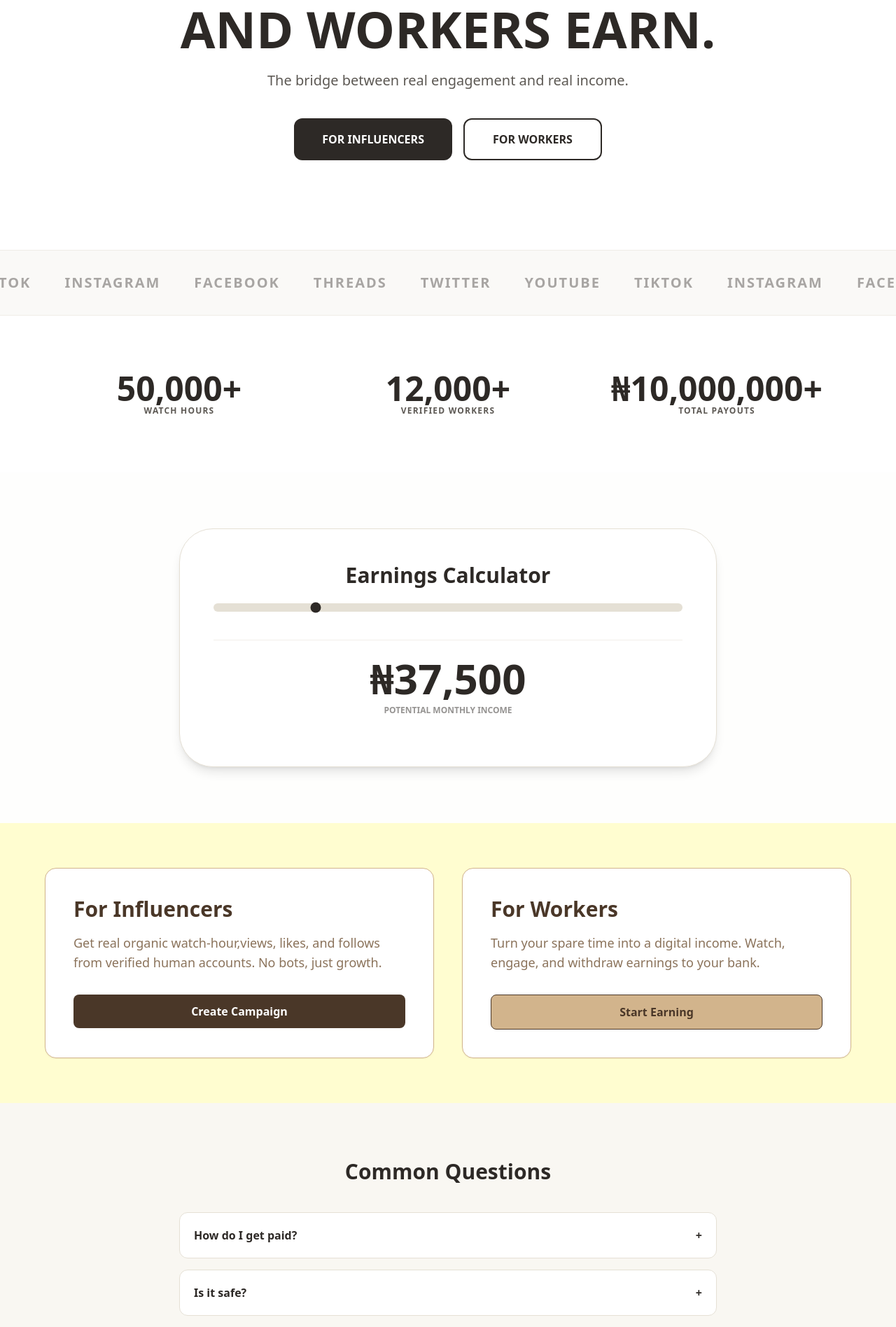
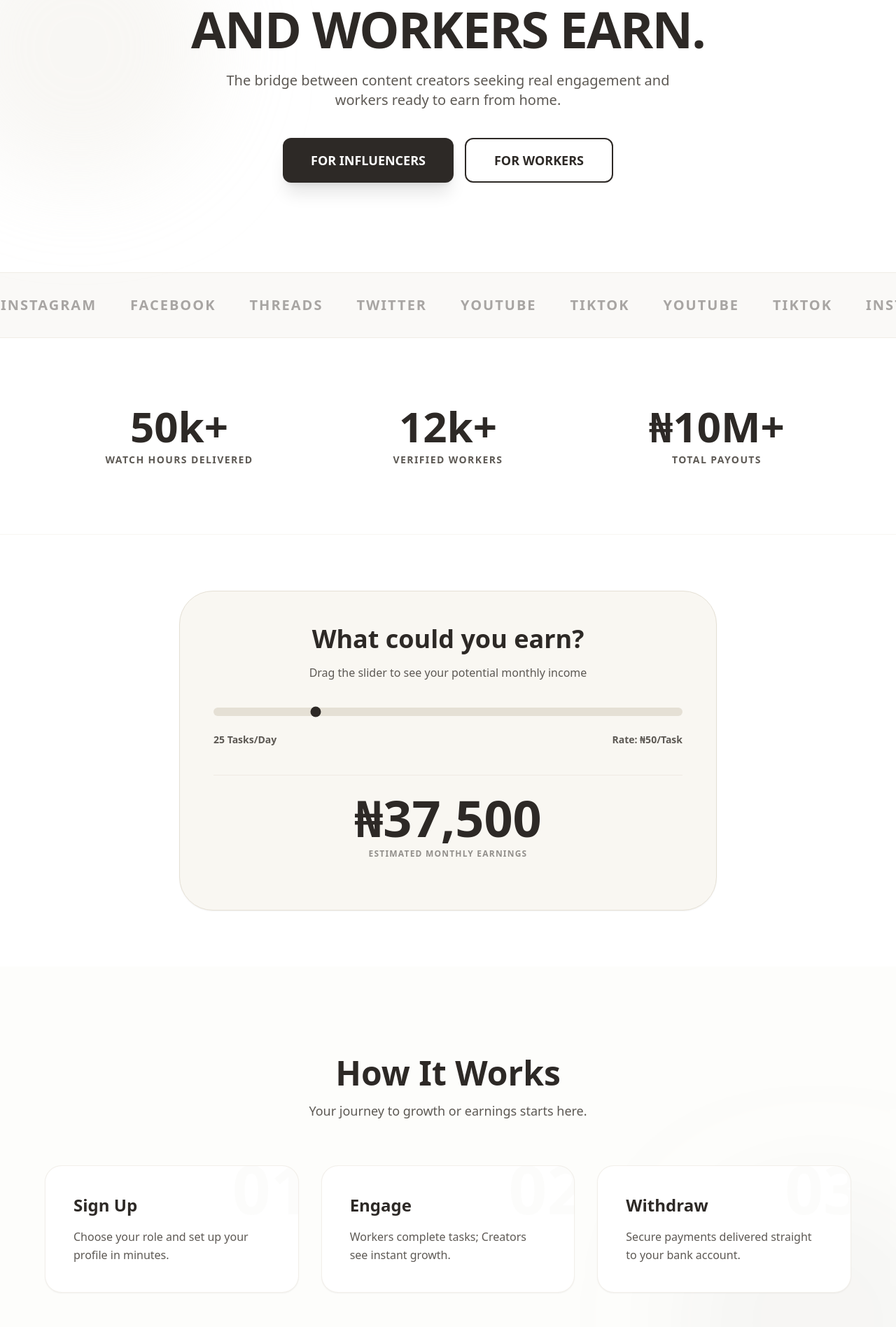
Before and after one commit to mojuba11/Tarmarket-pro, a React (Vite) app in the folder client/: page / in a window 1280 px wide. Shown: the part 284-2180 px from the top of the page at 70% size. Built offline with nearby package versions, Linux system fonts and the light colour scheme.

Commit message:
Refactor Home component and add FAQ section
Removed unused CountUp component and dynamic favicon logic. Updated the Home component structure and added FAQ section with toggle functionality.

```diff
--- a/client/src/pages/Home.jsx
+++ b/client/src/pages/Home.jsx
@@ -1,42 +1,5 @@
-import React, { useState, useEffect, useRef } from 'react';
+import React, { useState, useEffect } from 'react';
 import FeatureCards from '../components/FeatureCards';
-
-// --- CountUp Component (Safe Intersection Observer) ---
-const CountUp = ({ end, suffix = "" }) => {
-  const [count, setCount] = useState(0);
-  const [isVisible, setIsVisible] = useState(false);
-  const elementRef = useRef(null);
-
-  useEffect(() => {
-    const observer = new IntersectionObserver(
-      ([entry]) => { if (entry.isIntersecting) setIsVisible(true); },
-      { threshold: 0.1 }
-    );
-    if (elementRef.current) observer.observe(elementRef.current);
-    return () => observer.disconnect();
-  }, []);
-
-  useEffect(() => {
-    if (!isVisible) return;
-    let start = 0;
-    const finalValue = parseInt(end);
-    const duration = 2000;
-    const increment = finalValue / (duration / 16);
-
-    const timer = setInterval(() => {
-      start += increment;
-      if (start >= finalValue) {
-        setCount(finalValue);
-        clearInterval(timer);
-      } else {
-        setCount(Math.floor(start));
-      }
-    }, 16);
-    return () => clearInterval(timer);
-  }, [isVisible, end]);
-
-  return <span ref={elementRef}>{count.toLocaleString()}{suffix}</span>;
-};
 
 const Home = () => {
   const [activeFaq, setActiveFaq] = useState(null);
@@ -44,71 +7,42 @@ const Home = () => {
   const [showToast, setShowToast] = useState(false);
   const [currentToast, setCurrentToast] = useState({ name: "Ade", amount: "2,500" });
 
-  // --- Dynamic Favicon ---
-  const updateFavicon = (hasAlert) => {
-    const favicon = document.querySelector('link[rel="icon"]');
-    if (!favicon) return;
-    const canvas = document.createElement('canvas');
-    canvas.width = 32; canvas.height = 32;
-    const ctx = canvas.getContext('2d');
-    const img = new Image();
-    img.src = favicon.href;
-    img.crossOrigin = "anonymous";
-    img.onload = () => {
-      ctx.drawImage(img, 0, 0, 32, 32);
-      if (hasAlert) {
-        ctx.beginPath();
-        ctx.arc(24, 8, 7, 0, 2 * Math.PI);
-        ctx.fillStyle = '#ef4444';
-        ctx.fill();
-        ctx.strokeStyle = 'white';
-        ctx.lineWidth = 2;
-        ctx.stroke();
-      }
-      favicon.href = canvas.toDataURL('image/png');
-    };
+  const toggleFaq = (index) => {
+    setActiveFaq(activeFaq === index ? null : index);
   };
 
-  // --- Safe Audio Context (Triggers only on change) ---
-  const playClickSound = () => {
-    try {
-      const AudioCtx = window.AudioContext || window.webkitAudioContext;
-      if (!AudioCtx) return;
-      const audioCtx = new AudioCtx();
-      const oscillator = audioCtx.createOscillator();
-      const gainNode = audioCtx.createGain();
-
-      oscillator.type = 'sine';
-      oscillator.frequency.setValueAtTime(150, audioCtx.currentTime);
-      oscillator.frequency.exponentialRampToValueAtTime(40, audioCtx.currentTime + 0.1);
-
-      gainNode.gain.setValueAtTime(0.05, audioCtx.currentTime);
-      gainNode.gain.exponentialRampToValueAtTime(0.01, audioCtx.currentTime + 0.1);
-
-      oscillator.connect(gainNode);
-      gainNode.connect(audioCtx.destination);
-      oscillator.start();
-      oscillator.stop(audioCtx.currentTime + 0.1);
-    } catch (e) { console.log("Audio blocked"); }
-  };
-
+  // Logic for the Live Payout Toast
   useEffect(() => {
-    const names = ["Uche", "Amina", "Chidi", "Blessing", "Tunde", "Fatima"];
+    const names = ["Uche", "Amina", "Chidi", "Blessing", "Tunde", "Fatima", "Okon", "Yinka"];
     const interval = setInterval(() => {
       const randomName = names[Math.floor(Math.random() * names.length)];
       const randomAmount = (Math.floor(Math.random() * 15) + 5) * 500;
       setCurrentToast({ name: randomName, amount: randomAmount.toLocaleString() });
       setShowToast(true);
-      updateFavicon(true);
-      setTimeout(() => { setShowToast(false); updateFavicon(false); }, 4000);
+      setTimeout(() => setShowToast(false), 4000);
     }, 8000);
     return () => clearInterval(interval);
   }, []);
 
+  const faqData = [
+    {
+      question: "How do I get paid as a worker?",
+      answer: "Once you complete a task and it's verified by our system, funds are added to your Tarmarket wallet. You can withdraw directly to your bank account once you hit the minimum threshold of ₦2,000."
+    },
+    {
+      question: "Is this safe for my social media accounts?",
+      answer: "Yes. We prioritize organic growth. Our workers are real people engaging naturally, which keeps your accounts safe and compliant with platform guidelines."
+    },
+    {
+      question: "Can I be both a Creator and a Worker?",
+      answer: "Absolutely! You can use your earnings from completing tasks to fund your own content amplification campaigns."
+    }
+  ];
+
   return (
     <div className="bg-tarmarket-cream min-h-screen font-sans flex flex-col text-tarmarket-umber overflow-x-hidden relative">
 
-      {/* PAYOUT TOAST */}
+      {/* 1. LIVE PAYOUT TOAST (Floating UI) */}
       <div className={`fixed bottom-6 left-6 z-[100] bg-white p-4 rounded-2xl shadow-2xl border-l-4 border-tarmarket-umber transition-all duration-500 transform ${showToast ? 'translate-y-0 opacity-100' : 'translate-y-20 opacity-0'}`}>
         <div className="flex items-center gap-3">
           <div className="w-2 h-2 bg-green-500 rounded-full animate-pulse"></div>
@@ -118,88 +52,171 @@ const Home = () => {
         </div>
       </div>
 
-      <div className="max-w-[1440px] mx-auto w-full bg-white shadow-xl relative">
-        {/* NAV */}
+      {/* 2. THE BOXED WRAPPER (Desktop Constraint) */}
+      <div className="max-w-[1440px] mx-auto w-full bg-white shadow-xl md:shadow-2xl relative">
+
+        {/* DECORATIVE BLOBS */}
+        <div className="absolute top-40 -left-20 w-96 h-96 bg-tarmarket-tan rounded-full mix-blend-multiply filter blur-3xl opacity-20 animate-pulse"></div>
+        <div className="absolute top-1/2 -right-20 w-96 h-96 bg-tarmarket-umber rounded-full mix-blend-multiply filter blur-3xl opacity-5"></div>
+
+        {/* NAVIGATION */}
         <nav className="p-4 md:p-6 flex justify-between items-center border-b border-tarmarket-tan sticky top-0 bg-white/90 backdrop-blur-md z-50">
           <h1 className="text-xl md:text-2xl font-black tracking-tighter">TARMARKET</h1>
-          <button className="px-6 py-2 rounded-full bg-tarmarket-umber text-white font-bold hover:scale-105 active:scale-95 transition-all">Login</button>
+          <button className="text-sm md:text-base font-bold px-6 py-2 rounded-full bg-tarmarket-umber text-white hover:scale-105 active:scale-95 transition-all">
+            Login
+          </button>
         </nav>
 
-        {/* HERO */}
-        <section className="py-20 md:py-32 px-6 text-center max-w-5xl mx-auto">
-          <h2 className="text-5xl md:text-7xl font-black mb-6 leading-tight">WHERE CREATORS AMPLIFY AND WORKERS EARN.</h2>
-          <p className="text-tarmarket-clay text-lg md:text-xl mb-10 max-w-2xl mx-auto">The bridge between real engagement and real income.</p>
+        <main className="flex-grow relative z-10">
+
+          {/* HERO SECTION */}
+          <section className="py-16 md:py-32 px-6 text-center max-w-5xl mx-auto">
+            <h2 className="text-5xl md:text-7xl font-black mb-6 leading-[1.05] tracking-tight">
+              WHERE CREATORS AMPLIFY <br className="hidden md:block" /> AND WORKERS EARN.
+            </h2>
+            <p className="text-tarmarket-clay text-lg md:text-xl mb-10 max-w-2xl mx-auto font-medium">
+              The bridge between content creators seeking real engagement and workers ready to earn from home.
+            </p>
+
             <div className="flex flex-col md:flex-row justify-center gap-4">
-            <button className="bg-tarmarket-umber text-white px-10 py-4 rounded-xl font-bold">FOR INFLUENCERS</button>
-            <button className="bg-white text-tarmarket-umber px-10 py-4 rounded-xl border-2 border-tarmarket-umber font-bold">FOR WORKERS</button>
+              <button className="bg-tarmarket-umber text-white px-10 py-4 rounded-xl shadow-xl hover:-translate-y-1 hover:shadow-2xl active:scale-95 transition-all font-bold text-lg">
+                FOR INFLUENCERS
+              </button>
+              <button className="bg-white text-tarmarket-umber px-10 py-4 rounded-xl border-2 border-tarmarket-umber hover:bg-tarmarket-tan hover:-translate-y-1 transition-all font-bold text-lg">
+                FOR WORKERS
+              </button>
             </div>
           </section>
 
-        {/* MARQUEE */}
+          {/* INFINITE MARQUEE BAR */}
           <div className="bg-tarmarket-tan/20 py-8 border-y border-tarmarket-tan/50 overflow-hidden flex whitespace-nowrap">
-          <div className="flex shrink-0 animate-marquee gap-12 px-6 opacity-40 font-black text-xl uppercase tracking-widest">
-            <span>YouTube</span><span>TikTok</span><span>Instagram</span><span>Facebook</span><span>Threads</span><span>Twitter</span>
+            <div className="flex shrink-0 animate-marquee gap-12 px-6 opacity-40 font-black text-xl tracking-widest uppercase">
+              <span>YouTube</span><span>TikTok</span><span>Instagram</span><span>Facebook</span><span>Threads</span><span>Twitter</span><span>YouTube</span><span>TikTok</span>
             </div>
-          <div className="flex shrink-0 animate-marquee gap-12 px-6 opacity-40 font-black text-xl uppercase tracking-widest">
-            <span>YouTube</span><span>TikTok</span><span>Instagram</span><span>Facebook</span><span>Threads</span><span>Twitter</span>
+            <div className="flex shrink-0 animate-marquee gap-12 px-6 opacity-40 font-black text-xl tracking-widest uppercase">
+              <span>YouTube</span><span>TikTok</span><span>Instagram</span><span>Facebook</span><span>Threads</span><span>Twitter</span><span>YouTube</span><span>TikTok</span>
             </div>
           </div>
 
-        {/* STATS SECTION */}
-        <section className="py-20 bg-white">
+          {/* REAL-TIME STATS */}
+          <section className="py-16 md:py-24 bg-white border-b border-tarmarket-tan/30">
             <div className="max-w-6xl mx-auto px-6 grid grid-cols-1 md:grid-cols-3 gap-12 text-center">
-            <div>
-              <p className="text-5xl font-black"><CountUp end="50000" suffix="+" /></p>
-              <p className="text-tarmarket-clay font-bold text-xs uppercase tracking-widest">Watch Hours</p>
+              {[
+                { label: "Watch Hours Delivered", val: "50k+" },
+                { label: "Verified Workers", val: "12k+" },
+                { label: "Total Payouts", val: "₦10M+" }
+              ].map((stat, i) => (
+                <div key={i} className="space-y-2 group">
+                  <p className="text-5xl md:text-6xl font-black group-hover:text-tarmarket-clay transition-colors">{stat.val}</p>
+                  <p className="text-tarmarket-clay font-bold text-sm tracking-widest uppercase">{stat.label}</p>
                 </div>
-            <div>
-              <p className="text-5xl font-black"><CountUp end="12000" suffix="+" /></p>
-              <p className="text-tarmarket-clay font-bold text-xs uppercase tracking-widest">Verified Workers</p>
+              ))}
             </div>
-            <div>
-              <p className="text-5xl font-black">₦<CountUp end="10000000" suffix="+" /></p>
-              <p className="text-tarmarket-clay font-bold text-xs uppercase tracking-widest">Total Payouts</p>
+          </section>
+
+          {/* EARNINGS CALCULATOR */}
+          <section className="py-20 px-6">
+            <div className="max-w-3xl mx-auto bg-tarmarket-cream border border-tarmarket-tan p-8 md:p-12 rounded-[3rem] shadow-sm text-center transition-all hover:shadow-md">
+              <h3 className="text-2xl md:text-4xl font-black mb-4">What could you earn?</h3>
+              <p className="text-tarmarket-clay mb-8 font-medium">Drag the slider to see your potential monthly income</p>
+
+              <input
+                type="range" min="5" max="100" value={tasksPerDay}
+                onChange={(e) => setTasksPerDay(e.target.value)}
+                className="w-full h-3 bg-tarmarket-tan rounded-lg appearance-none cursor-pointer accent-tarmarket-umber mb-6"
+              />
+
+              <div className="flex justify-between font-bold text-sm text-tarmarket-clay mb-10">
+                <span>{tasksPerDay} Tasks/Day</span>
+                <span>Rate: ₦50/Task</span>
+              </div>
+
+              <div className="py-6 border-t border-tarmarket-tan/50">
+                <p className="text-5xl md:text-7xl font-black text-tarmarket-umber">
+                  ₦{ (tasksPerDay * 50 * 30).toLocaleString() }
+                </p>
+                <p className="text-xs font-black uppercase tracking-widest mt-2 opacity-50">Estimated Monthly Earnings</p>
               </div>
             </div>
           </section>
 
-        {/* CALCULATOR */}
-        <section className="py-20 px-6 bg-tarmarket-cream/20">
-          <div className="max-w-3xl mx-auto bg-white border border-tarmarket-tan p-8 md:p-12 rounded-[3rem] text-center shadow-lg">
-            <h3 className="text-3xl font-black mb-4">Earnings Calculator</h3>
-            <input
-              type="range" min="5" max="100" value={tasksPerDay}
-              onChange={(e) => { setTasksPerDay(e.target.value); playClickSound(); }}
-              className="w-full h-3 bg-tarmarket-tan rounded-lg appearance-none cursor-pointer accent-tarmarket-umber mb-10"
-            />
-            <div className="py-6 border-t border-tarmarket-tan/50">
-              <p className="text-6xl font-black text-tarmarket-umber">₦{(tasksPerDay * 50 * 30).toLocaleString()}</p>
-              <p className="text-xs font-black uppercase opacity-50 mt-2">Potential Monthly Income</p>
+          {/* HOW IT WORKS */}
+          <section className="py-20 md:py-32 px-6 bg-tarmarket-cream/30">
+            <div className="max-w-4xl mx-auto text-center mb-16">
+              <h3 className="text-3xl md:text-5xl font-black mb-4">How It Works</h3>
+              <p className="text-tarmarket-clay text-lg font-medium">Your journey to growth or earnings starts here.</p>
             </div>
+            <div className="max-w-6xl mx-auto grid grid-cols-1 md:grid-cols-3 gap-8">
+              {[
+                { id: "01", t: "Sign Up", d: "Choose your role and set up your profile in minutes." },
+                { id: "02", t: "Engage", d: "Workers complete tasks; Creators see instant growth." },
+                { id: "03", t: "Withdraw", d: "Secure payments delivered straight to your bank account." }
+              ].map((step, i) => (
+                <div key={i} className="bg-white p-10 rounded-3xl border border-tarmarket-tan/50 shadow-sm relative overflow-hidden group hover:border-tarmarket-umber hover:-translate-y-2 transition-all duration-300">
+                  <span className="absolute -top-4 -right-4 text-8xl font-black text-tarmarket-tan/10 group-hover:text-tarmarket-tan/20 transition">{step.id}</span>
+                  <h4 className="font-bold text-2xl mb-4 relative z-10">{step.t}</h4>
+                  <p className="text-tarmarket-clay leading-relaxed relative z-10 font-medium">{step.d}</p>
+                </div>
+              ))}
             </div>
           </section>
 
           <FeatureCards />
 
-        {/* FAQ */}
-        <section className="py-20 px-6 bg-tarmarket-cream">
+          {/* FAQ SECTION */}
+          <section className="py-24 px-6 bg-tarmarket-cream">
             <div className="max-w-3xl mx-auto">
-            <h3 className="text-3xl font-black text-center mb-10">Common Questions</h3>
+              <h3 className="text-3xl md:text-4xl font-black text-center mb-12">Common Questions</h3>
               <div className="space-y-4">
-              {[{q: "How do I get paid?", a: "Withdraw directly to your bank account once you hit ₦2,000."}, {q: "Is it safe?", a: "Yes, we use real people for organic growth."}].map((faq, i) => (
-                <div key={i} className="bg-white rounded-xl border border-tarmarket-tan overflow-hidden">
-                  <button onClick={() => setActiveFaq(activeFaq === i ? null : i)} className="w-full p-5 text-left font-bold flex justify-between">
-                    {faq.q} <span>{activeFaq === i ? '-' : '+'}</span>
+                {faqData.map((faq, index) => (
+                  <div key={index} className="bg-white rounded-2xl border border-tarmarket-tan overflow-hidden shadow-sm hover:shadow-md transition-shadow">
+                    <button
+                      onClick={() => toggleFaq(index)}
+                      className="w-full p-6 text-left flex justify-between items-center font-bold text-lg"
+                    >
+                      {faq.question}
+                      <span className={`text-2xl transition-transform duration-300 ${activeFaq === index ? 'rotate-45' : ''}`}>+</span>
                     </button>
-                  {activeFaq === i && <div className="p-5 pt-0 text-tarmarket-clay">{faq.a}</div>}
+                    <div className={`transition-all duration-300 ease-in-out ${activeFaq === index ? 'max-h-40 opacity-100' : 'max-h-0 opacity-0'}`}>
+                      <div className="px-6 pb-6 text-tarmarket-clay border-t border-tarmarket-tan/50 pt-4 leading-relaxed font-medium">
+                        {faq.answer}
+                      </div>
+                    </div>
                   </div>
                 ))}
               </div>
             </div>
           </section>
 
-        <footer className="py-10 border-t border-tarmarket-tan text-center text-xs font-bold uppercase tracking-widest text-tarmarket-clay">
-          &copy; {new Date().getFullYear()} Target Multiconcepts Venture.
+          {/* FINAL CALL TO ACTION */}
+          <section className="py-20 md:py-32 px-6 text-center bg-tarmarket-umber text-white relative">
+            <div className="relative z-10">
+              <h3 className="text-4xl md:text-6xl font-black mb-8 leading-tight">Ready to take the next step?</h3>
+              <button className="bg-tarmarket-tan text-tarmarket-umber px-14 py-5 rounded-full text-xl font-black hover:bg-white hover:scale-110 active:scale-95 transition-all shadow-xl uppercase tracking-widest">
+                Get Started Now
+              </button>
+            </div>
+          </section>
+        </main>
+
+        <footer className="py-16 border-t border-tarmarket-tan text-center bg-white px-6">
+          <div className="max-w-6xl mx-auto grid grid-cols-1 md:grid-cols-3 gap-12 text-center md:text-left mb-16">
+            <div>
+              <h4 className="font-black text-2xl mb-4 tracking-tighter">TARMARKET</h4>
+              <p className="text-tarmarket-clay text-sm font-medium">Empowering the Nigerian digital economy through authentic engagement and local opportunities.</p>
+            </div>
+            <div className="flex flex-col gap-2 font-bold text-sm">
+              <a href="#" className="hover:text-tarmarket-clay transition-colors">Terms of Service</a>
+              <a href="#" className="hover:text-tarmarket-clay transition-colors">Privacy Policy</a>
+            </div>
+            <div className="flex flex-col gap-2 font-bold text-sm">
+              <a href="#" className="hover:text-tarmarket-clay transition-colors">Twitter / X</a>
+              <a href="#" className="hover:text-tarmarket-clay transition-colors">WhatsApp Support</a>
+            </div>
+          </div>
+          <p className="text-tarmarket-clay text-[10px] md:text-xs tracking-[0.2em] font-black uppercase border-t border-tarmarket-tan pt-8">
+            &copy; {new Date().getFullYear()} Target Multiconcepts Venture. All rights reserved.
+          </p>
         </footer>
       </div>
     </div>
```
Lines whose indentation alone changed are shown as unchanged.
